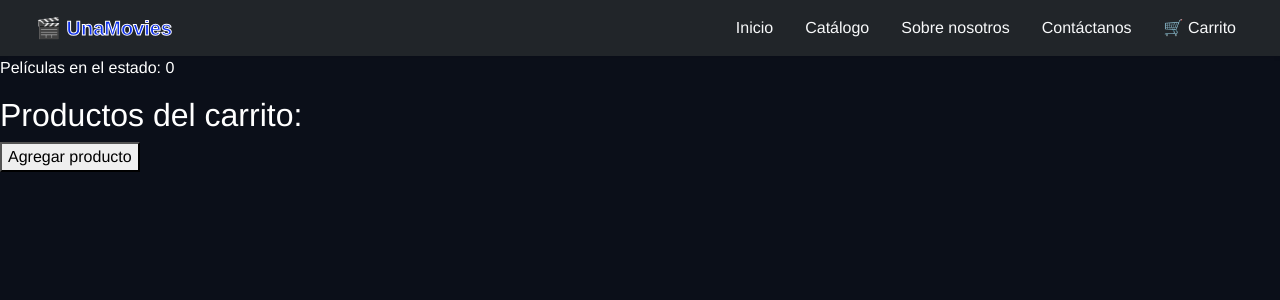
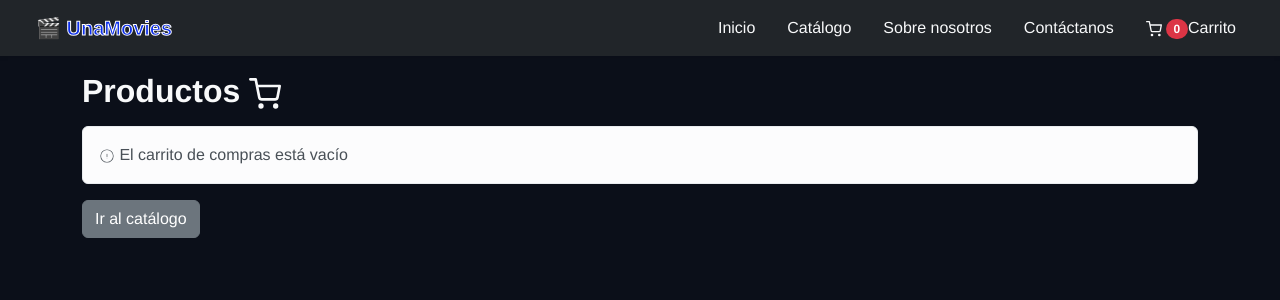
Before and after one commit to lautarolopez04/UnaMovies, a React (Vite) app: page /carrito in a window 1280 px wide. Shown: the top 300 px of the page. Built offline with nearby package versions, Linux system fonts and the light colour scheme.

Commit message:
diseño de carrito, falta plantear bien la logica

```diff
--- a/src/App.jsx
+++ b/src/App.jsx
@@ -14,12 +14,16 @@ function App() {
 
   const agregarAlCarrito = (producto) => {
     setCarrito([...carrito, producto]);
+    alert("Agregado con éxito")//creo que todo esto hay que cambiarlo para que funcione bien el carrito
   };
+
+  //useEffect(() => {
+  //  document.title = `Carrito: ${cartCount}`
+  //}, [cartCount])
 
   return (
     <BrowserRouter>
-      <Navbar />
-      <p>Películas en el estado: {carrito.length}</p>
+      <Navbar carrito={carrito}/>
       <Routes>
         <Route path="/" element={<Navigate to="/inicio" replace />} />
         <Route path="/inicio" element={<Home />} />
@@ -27,7 +31,10 @@ function App() {
           path="/catalogo"
           element={<Catalogo agregarAlCarrito={agregarAlCarrito} />}
         />
-        <Route path="/producto/:id" element={<ProductoDetalles />} />
+        <Route
+          path="/producto/:id"
+          element={<ProductoDetalles agregarAlCarrito={agregarAlCarrito} />}
+        />
         <Route path="/sobre-nosotros" element={<SobreNosotros />} />
         <Route path="/contacto" element={<Contacto />} />
         <Route
--- a/src/components/Navbar.jsx
+++ b/src/components/Navbar.jsx
@@ -1,6 +1,7 @@
 import { NavLink } from 'react-router-dom';
+import { FiShoppingCart } from "react-icons/fi";
 
-const Navbar = () => {
+const Navbar = ({carrito}) => {
   return (
     <nav className="navbar navbar-expand-lg navbar-dark bg-dark px-4 shadow-sm sticky-top">
       <div className="container-fluid">
@@ -14,7 +15,11 @@ const Navbar = () => {
           <NavLink to="/catalogo" className="nav-link text-light">Catálogo</NavLink>
           <NavLink to="/sobre-nosotros" className="nav-link text-light">Sobre nosotros</NavLink>
           <NavLink to="/contacto" className="nav-link text-light">Contáctanos</NavLink>
-          <NavLink to="/carrito" className="nav-link text-light">🛒 Carrito</NavLink>
+          <NavLink to="/carrito" className="nav-link text-light">
+            <FiShoppingCart />
+            <span className="badge rounded-pill bg-danger ms-1"> {carrito.length} </span>
+              Carrito
+          </NavLink>
         </div>
       </div>
     </nav>
--- a/src/pages/Carrito.jsx
+++ b/src/pages/Carrito.jsx
@@ -1,26 +1,50 @@
 import React from 'react';
 import { useState, useEffect } from 'react';
+import { Link } from 'react-router-dom';
+import { Button, Alert, Container } from 'react-bootstrap';
+import { FiShoppingCart } from "react-icons/fi";
+import { CiCircleAlert } from "react-icons/ci";
 
 function Carrito({ carrito }) {
-  const [cartCount, setCartCount] = useState(0)
-
-  useEffect(() => {
-    document.title = `Carrito: ${cartCount}`
-  }, [cartCount])
 
   return (
-    <div>
-      <h2> Productos del carrito:</h2>
-      <button onClick={() => setCartCount(cartCount + 1)}>
-        Agregar producto
-      </button>
-      {carrito.map((producto) => (
-        <div key={producto.id}>
-          <p>{producto.nombre}</p>
-          <p>{producto.precio}</p>
+    <Container className="py-3">
+      <h2 className="text-light fw-bold mb-3"> Productos <FiShoppingCart /> </h2>
+
+      {carrito.length === 0 ? (
+      <div>
+        <Alert variant="light">
+          <CiCircleAlert /> El carrito de compras está vacío
+        </Alert>
+        <Button variant="secondary" as={Link} to="/catalogo">Ir al catálogo</Button>
+      </div>
+      ) : (
+      <div>
+        <div>
+          {carrito.map((producto) => (
+          <div key={producto.id} className="bg-dark p-3 mb-4 rounded border border-light d-flex align-items-center justify-content-between">
+            <img src={producto.imagen} classname="rounded shadow-sm" style={{width:"7rem", height:"4rem"}}></img>
+            <div>
+              <p className="mb-1 fw-bold">{producto.nombre}</p>
+              <p className="mb-1">{producto.precio}</p>
+            </div>
+            <div className="d-flex align-items-center gap-6 border border-secondary rounded px-2 py-2 bg-dark">
+              <Button variant="light">-</Button>
+                <span className="text-light fw-bold px-2">.</span>
+              <Button variant="light">+</Button>
+            </div>
+          </div>
+          ))}
         </div>
-      ))}
-    </div>
+        <div>
+          <h3>RESUMEN DE LA COMPRA</h3>
+          <p>Cantidad de productos: </p>
+          <p>Total a pagar: </p>
+        </div>
+        <Button variant="secondary" as={Link} to="/catalogo">Agregar más productos</Button>
+      </div>
+    )}
+    </Container>
   );
 }
 
--- a/src/pages/Catalogo.jsx
+++ b/src/pages/Catalogo.jsx
@@ -3,11 +3,13 @@ import productos from '../data/productos';
 import { Card } from 'react-bootstrap';
 import { Row, Col, Button } from 'react-bootstrap';
 import { Link } from 'react-router-dom';
+import { FiShoppingCart } from "react-icons/fi";
+import { MdMovieFilter } from "react-icons/md";
 
 const Catalogo = ({ agregarAlCarrito }) => {
   return (
     <div className="container text-light mt-5">
-      <h2 className="text-danger fw-bold mb-3">🎬 Catálogo de Películas</h2>
+      <h2 className="text-danger fw-bold mb-3"><MdMovieFilter /> Catálogo de Películas</h2>
       <p className="lead text-secondary">
 
       </p>
@@ -35,7 +37,7 @@ const Catalogo = ({ agregarAlCarrito }) => {
                     ? `Stock: ${producto.stock}`
                     : "Sin stock"}
                 </Card.Text>
-                <Link to={`/producto/${producto.id}`}>Ver detalle</Link>
+                <Button as={Link} to={`/producto/${producto.id}`}>Ver detalle</Button>
                 <Button
                   variant="secondary"
                   size="sm"
@@ -46,7 +48,7 @@ const Catalogo = ({ agregarAlCarrito }) => {
                     agregarAlCarrito(producto);
                   }}
                 >
-                  🛒 Carrito
+                  <FiShoppingCart /> Carrito
                 </Button>
               </Card.Body>
             </Card>
--- a/src/pages/ProductoDetalles.jsx
+++ b/src/pages/ProductoDetalles.jsx
@@ -1,11 +1,15 @@
-import React from 'react'
+import React, {useState} from 'react'
 import productos from "../data/productos"
 import { useParams, Link } from 'react-router-dom'
 import {Container, Row, Col, Button, Badge} from 'react-bootstrap'
 
-function ProductoDetalles() {
+function ProductoDetalles({agregarAlCarrito}) {
   const {id} = useParams();
   const pelicula = productos.find((pelicula)=>pelicula.id == Number(id))
+  const [contador, setContador] = useState(1)
+
+  const incrementar = () => {if (contador < pelicula.stock) setContador(contador+1)}
+  const eliminar = () => {if (contador > 1) setContador(contador-1)}
 
   return (
     <Container className="py-5 text-light">
@@ -22,7 +26,17 @@ function ProductoDetalles() {
         <h3 className="text-danger fw-bold mb-3">${pelicula.precio}</h3>
         <p className="text-secondary mb-4">{pelicula.descripción}</p>
         <p className="mb-4"> <strong>Disponibles:</strong> {pelicula.stock}</p>
-        <Button variant="danger">Agregar al carrito</Button>
+
+        <div className="d-flex align-items-center gap-3">
+          <Button variant="danger" onClick= {() => agregarAlCarrito({...pelicula,contador})}>
+            Agregar al carrito
+          </Button>
+          <div className="d-flex align-items-center gap-2 border border-secondary rounded px-2 py-1 bg-dark">
+            <Button variant="light" onClick= {eliminar}>-</Button>
+            <span className="text-light fw-bold px-2">{contador}</span>
+            <Button variant="light" onClick= {incrementar}>+</Button>
+          </div>
+        </div>
       </Col>
       </Row>
     </Container>
```
Also changed, not shown: src/pages/Home.jsx (+0 -10 lines).
